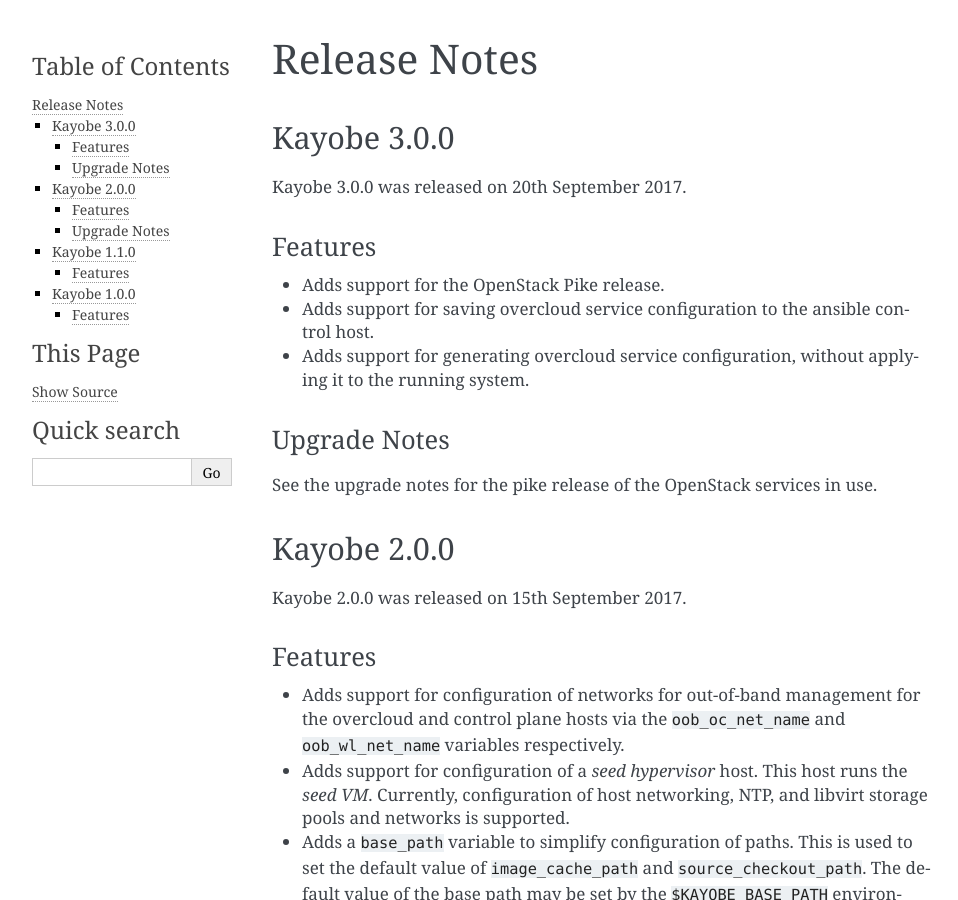
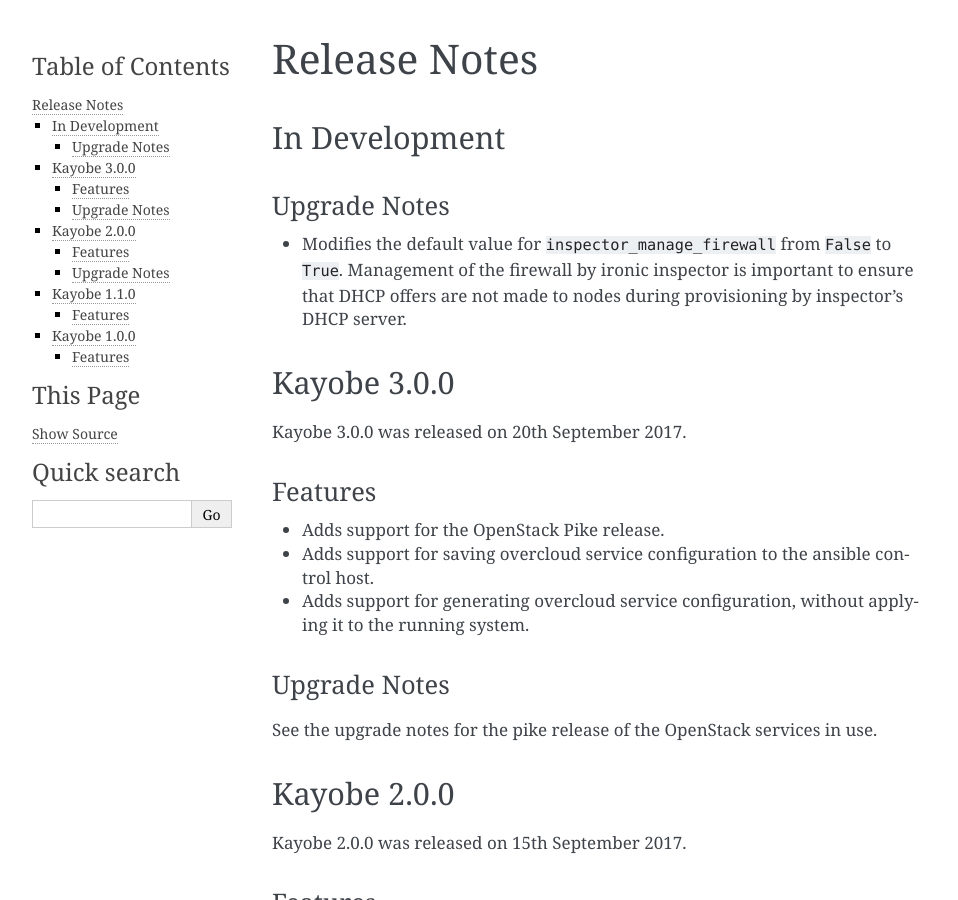
Before and after one commit to openstack/kayobe, a Sphinx documentation site: the page built from doc/source/release-notes.rst, in a window 1280 px wide and 900 px high. Shown: the whole window, without its empty margins (148-1106 px from the left). Built offline with Sphinx 7.4.7, drawn with Linux system fonts in a browser that asks for light colours.

Commit message:
Enable inspector firewall management by default
Modifies the default value for inspector_manage_firewall from False
to True.  Management of the firewall by ironic inspector is important to
ensure that DHCP offers are not made to nodes during provisioning by
inspector's DHCP server.

```diff
--- a/doc/source/release-notes.rst
+++ b/doc/source/release-notes.rst
@@ -1,6 +1,17 @@
 =============
 Release Notes
 =============
+
+In Development
+==============
+
+Upgrade Notes
+-------------
+
+* Modifies the default value for ``inspector_manage_firewall`` from ``False``
+  to ``True``.  Management of the firewall by ironic inspector is important to
+  ensure that DHCP offers are not made to nodes during provisioning by
+  inspector's DHCP server.
 
 Kayobe 3.0.0
 ============
```
Also changed, not shown: 1 other file.
